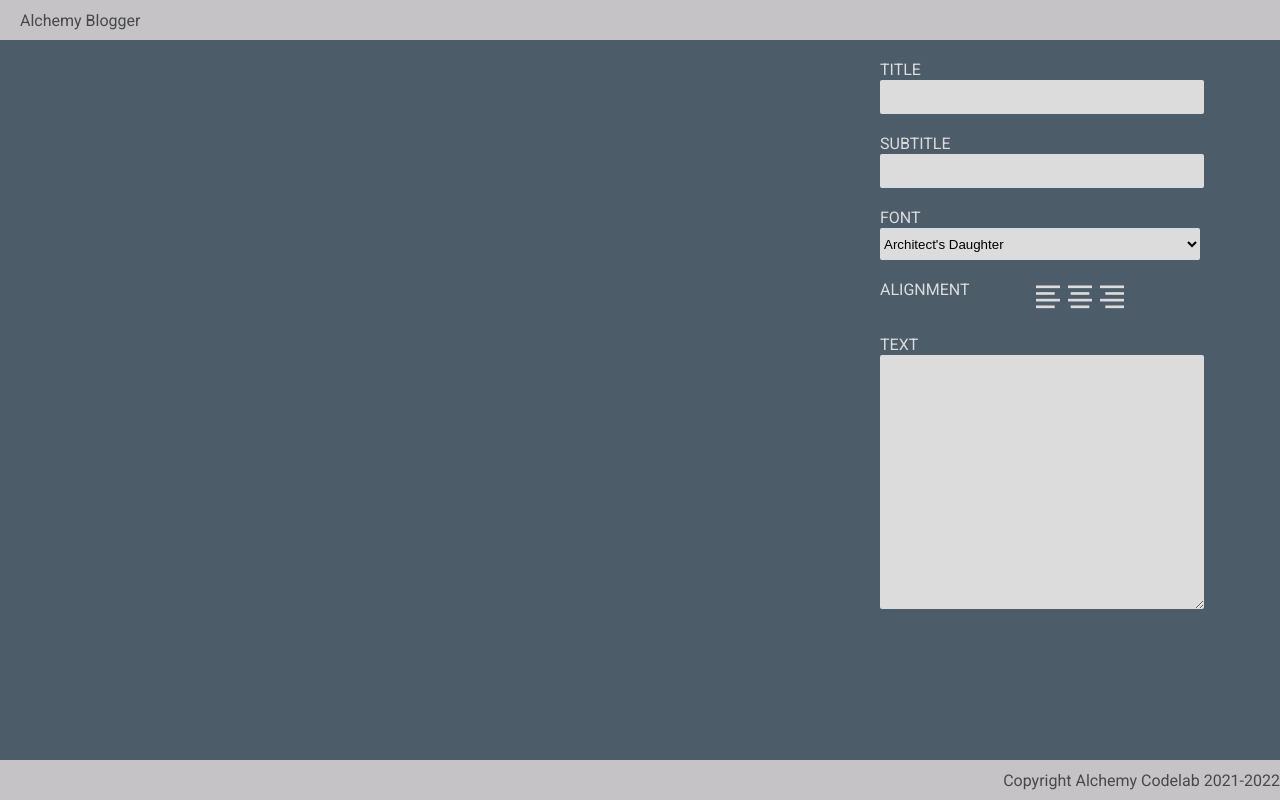
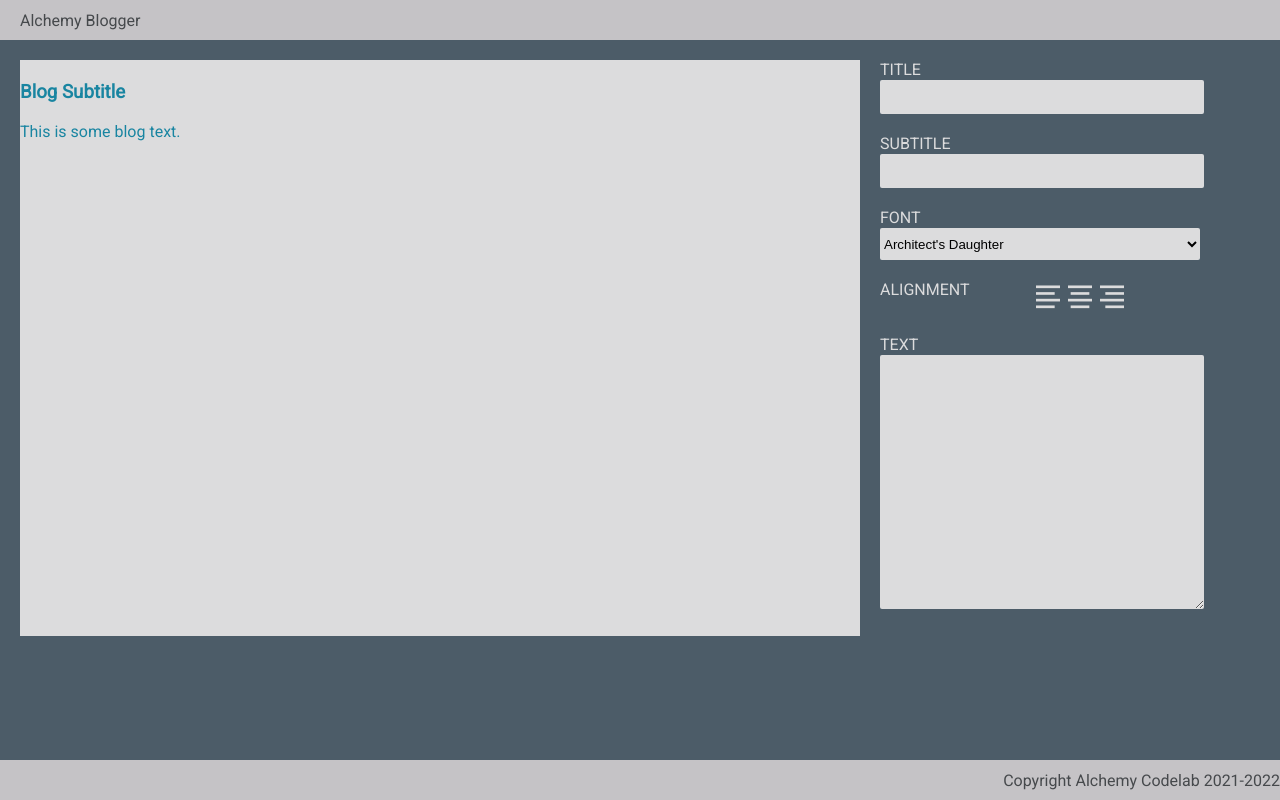
Before and after one commit to Eddie-Kuo/blog-builder-react-hb-1, a React (Create React App) app: page / in a window 1280 px wide. Built offline with nearby package versions, Linux system fonts and the light colour scheme; a web font is replaced by a local one.

Commit message:
link home preview and editor files with adding title functionality

```diff
--- a/src/components/Editor/Editor.js
+++ b/src/components/Editor/Editor.js
@@ -2,11 +2,11 @@ import React from 'react';
 
 import './Editor.css';
 
-export default function Editor() {
+export default function Editor({ title, setTitle }) {
   return (
     <div className="editor">
       <div className="form-control">
-        <input name="title" type="text" />
+        <input name="title" type="text" value={title} onChange={(e) => setTitle(e.target.value)} />
         <label htmlFor="title">Title</label>
       </div>
       <div className="form-control">
--- a/src/components/Home/Home.js
+++ b/src/components/Home/Home.js
@@ -2,17 +2,19 @@ import React from 'react';
 
 import Preview from '../Preview/Preview';
 import Editor from '../Editor/Editor';
+import { useState } from 'react';
 
 import './Home.css';
 
 export default function Home() {
   // add useState calls here for title, subtitle, font, align, and text
+  const [title, setTitle] = useState('');
 
   return (
     <main>
       {/* pass the state variables as props to the presentational components */}
-      <Preview />
-      <Editor />
+      <Preview title={title}/>
+      <Editor title={title} setTitle={setTitle}/>
     </main>
   );
 }
--- a/src/components/Preview/Preview.js
+++ b/src/components/Preview/Preview.js
@@ -2,17 +2,21 @@ import React from 'react';
 
 import './Preview.css';
 
-export default function Preview() {
+export default function Preview({ title }) {
   // implement a Preview screen here
   //  Note - the HTML should have the following structure
   //  the main div should have a class of preview and the font-name prop
   //  and should have style interpolated using the alignment prop
 
-  // <div class="preview indie-flower" style="text-align: center;">
-  //   <h1> Blog Title</h1>
-  //   <h3> Blog Subtitle</h3>
-  //   <p>This is some blog text. </p>
-  // </div>
 
-  return <></>;
+
+  return (
+    <div className="preview" >
+      <h1>{title}</h1>
+      <h3> Blog Subtitle</h3>
+      <p>This is some blog text. </p>
+    </div>
+  );
 }
+// style="text-align: center;"
+// need to add font name prop to the className
```
